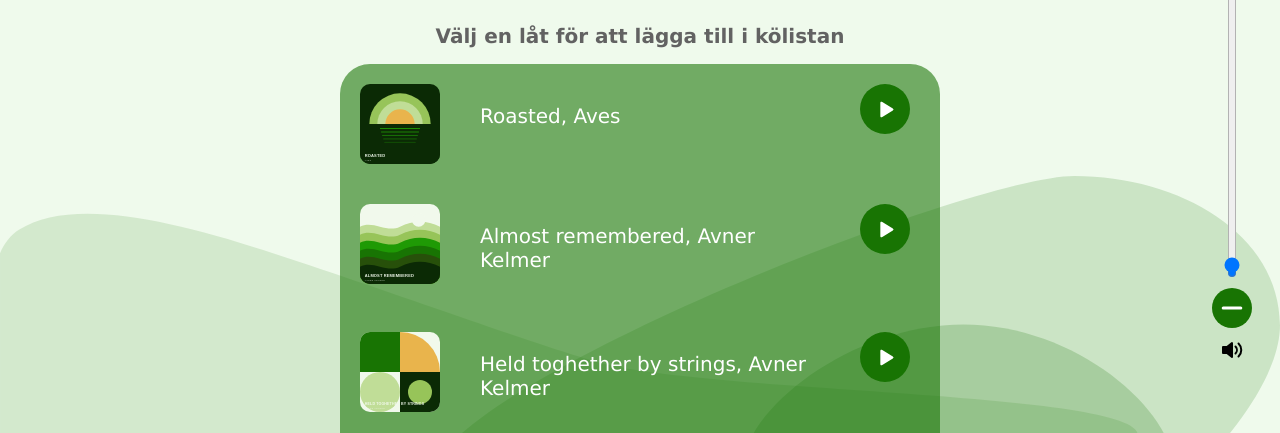
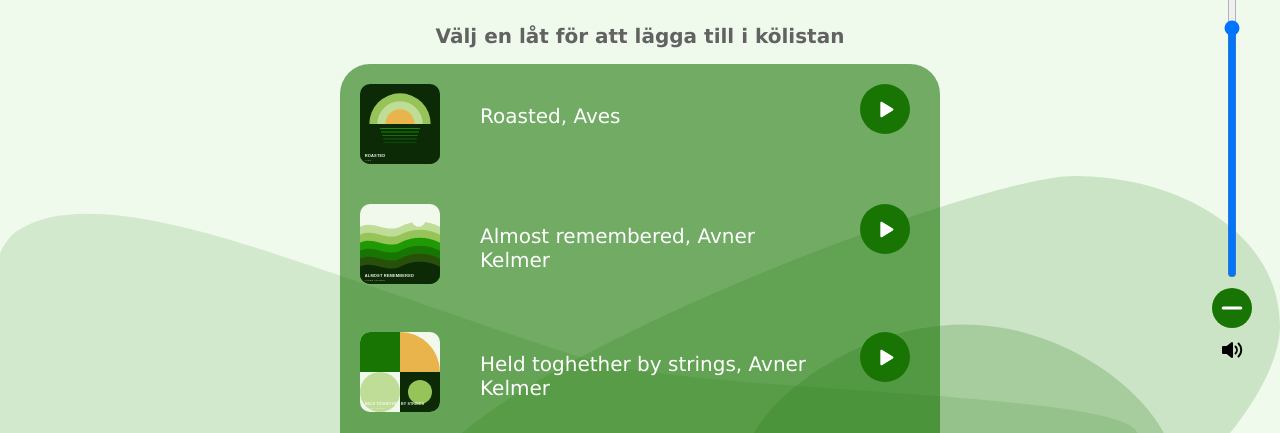
Before and after one commit to linneakjellqvist/U3-prototyp, a plain HTML site: page index.html in a window 1280 px wide. Shown: the part 355-788 px from the top of the page. Drawn offline with Linux system fonts and the light colour scheme.

Commit message:
add changes

```diff
--- a/index.html
+++ b/index.html
@@ -15,7 +15,7 @@
         <div id="search-container">
             <div id="volym">
                 <button id="plus"><img src="bilder/plus.svg"></button>
-                <input id="volume" type="range" id="volume-slider" min="0" max="100" step="1" value="1">
+                <input id="volume" type="range" id="volume-slider" min="20" max="50" step="1" value="35">
                 <button id="minus"><img src="bilder/minus.svg"></button>
                 <img id="volym-ikon" src="bilder/volym.svg">
             </div>
@@ -30,7 +30,7 @@
                     <span id="spelad-titel"></span>
                     <div class="progress-wrap">
                         <span id="tid-nu">0:00</span>
-                        <input type="range" id="progress" min="20" max="50" step="1" value="0" disabled>
+                        <input type="range" id="progress" min="0" max="1" step="any" value="0" disabled>
                         <span id="tid-kvar">0:00</span>
                         </div>
                         <div id="kö-knapp">
--- a/style.css
+++ b/style.css
@@ -55,7 +55,7 @@ display: none;
   width: 45px;
   height: 45px;
   border-radius: 50%;
-  background-color: #187403;
+  background-color: #187403d8;
   border: none;
   display: flex;
   align-items: center;
```
